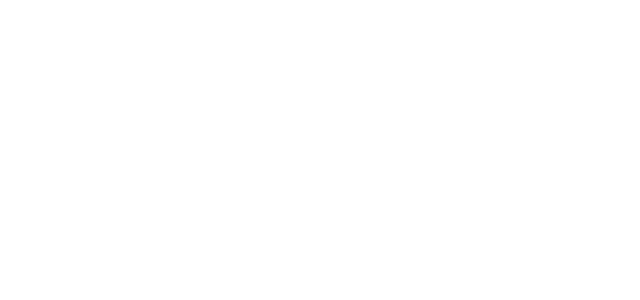
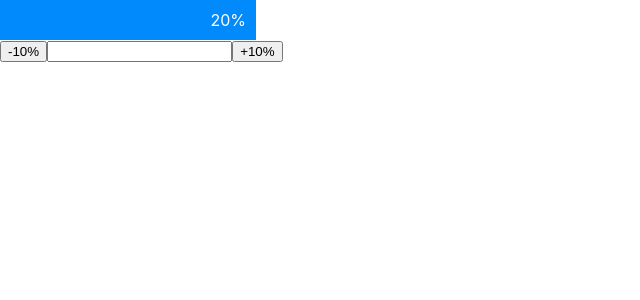
Before and after one commit to muhammadsalam/react-work, a React (Create React App) app: page / in a window 1280 px wide. Shown: the top 300 px of the page, without its empty margins (0-640 px from the left). Built offline with nearby package versions, Linux system fonts and the light colour scheme.

Commit message:
progressbar

```diff
--- a/src/App.js
+++ b/src/App.js
@@ -1,8 +1,10 @@
 import './App.css';
+import ProgressBar from './ProgressBar';
 
 const App = () => {
   return (
     <div className="App">
+      <ProgressBar />
     </div>
   );
 }
--- /dev/null
+++ b/src/ProgressBar.css
@@ -0,0 +1,20 @@
+.progress-bar {
+    height: 40px;
+}
+
+.progress-bar div {
+    height: 100%;
+    display: block;
+    background-color: #008afb;
+    position: relative;
+    transition: width .2s ease-out;
+}
+
+.progress-bar span {
+    position: absolute;
+    display: inline-block;
+    color: #fff;
+    top: 50%;
+    transform: translateY(-50%);
+    right: 10px;
+}
--- /dev/null
+++ b/src/ProgressBar.js
@@ -0,0 +1,28 @@
+import { useState } from 'react';
+import './ProgressBar.css';
+
+function ProgressBar() {
+
+    const [progress, setProgress] = useState(20);
+
+
+
+    return (
+        <div className="Progress">
+            <div className="progress-bar">
+                <div style={{width: progress+'%'}}>
+                    <span>{progress}%</span>
+                </div>
+            </div>
+            <button onClick={() => {
+                setProgress(progress - 10);
+            }}>-10%</button>
+            <input type="number" name='progress' />
+            <button onClick={() => {
+                setProgress(progress + 10);
+            }}>+10%</button>
+        </div>
+    );
+}
+
+export default ProgressBar;
```
